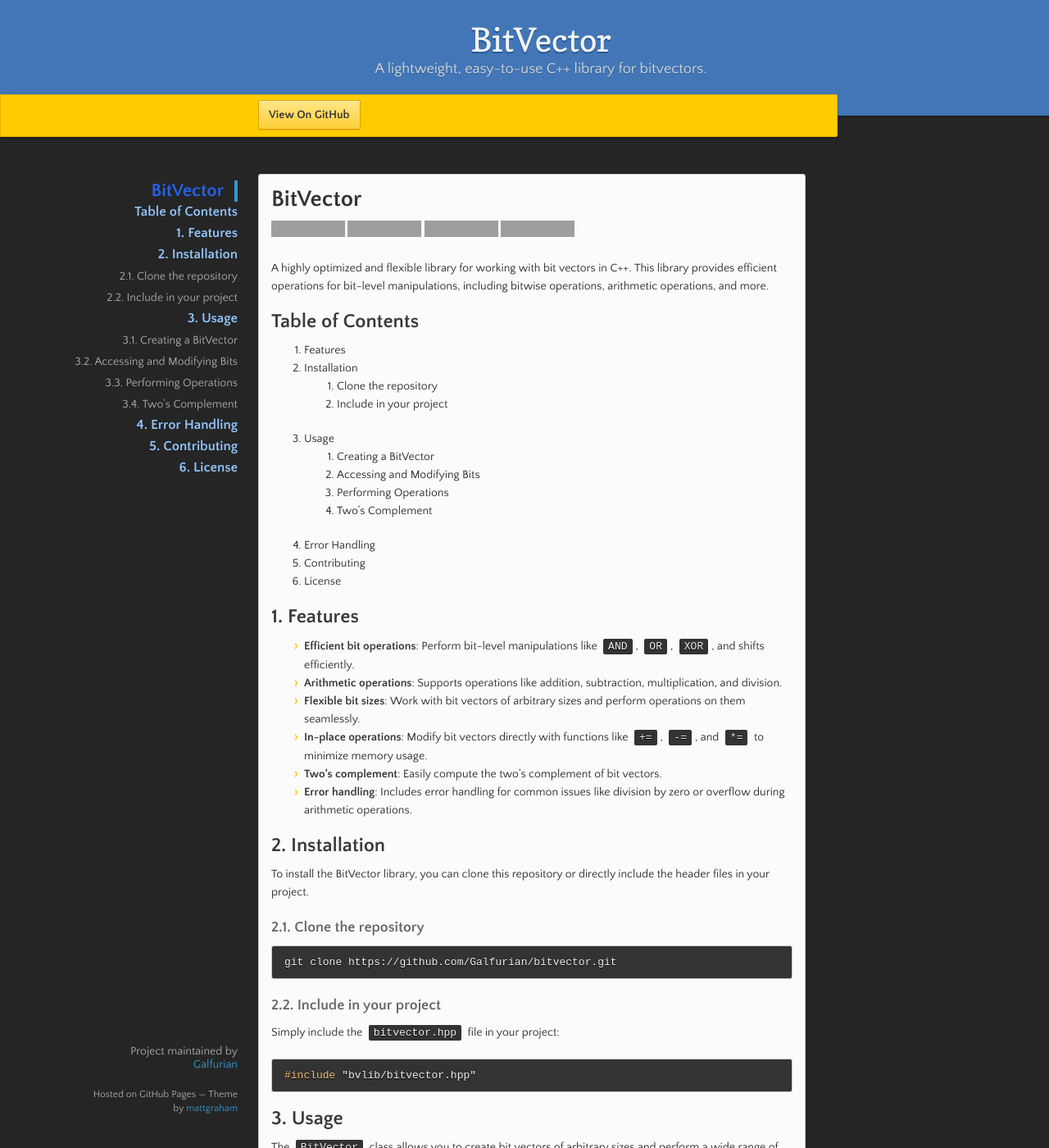
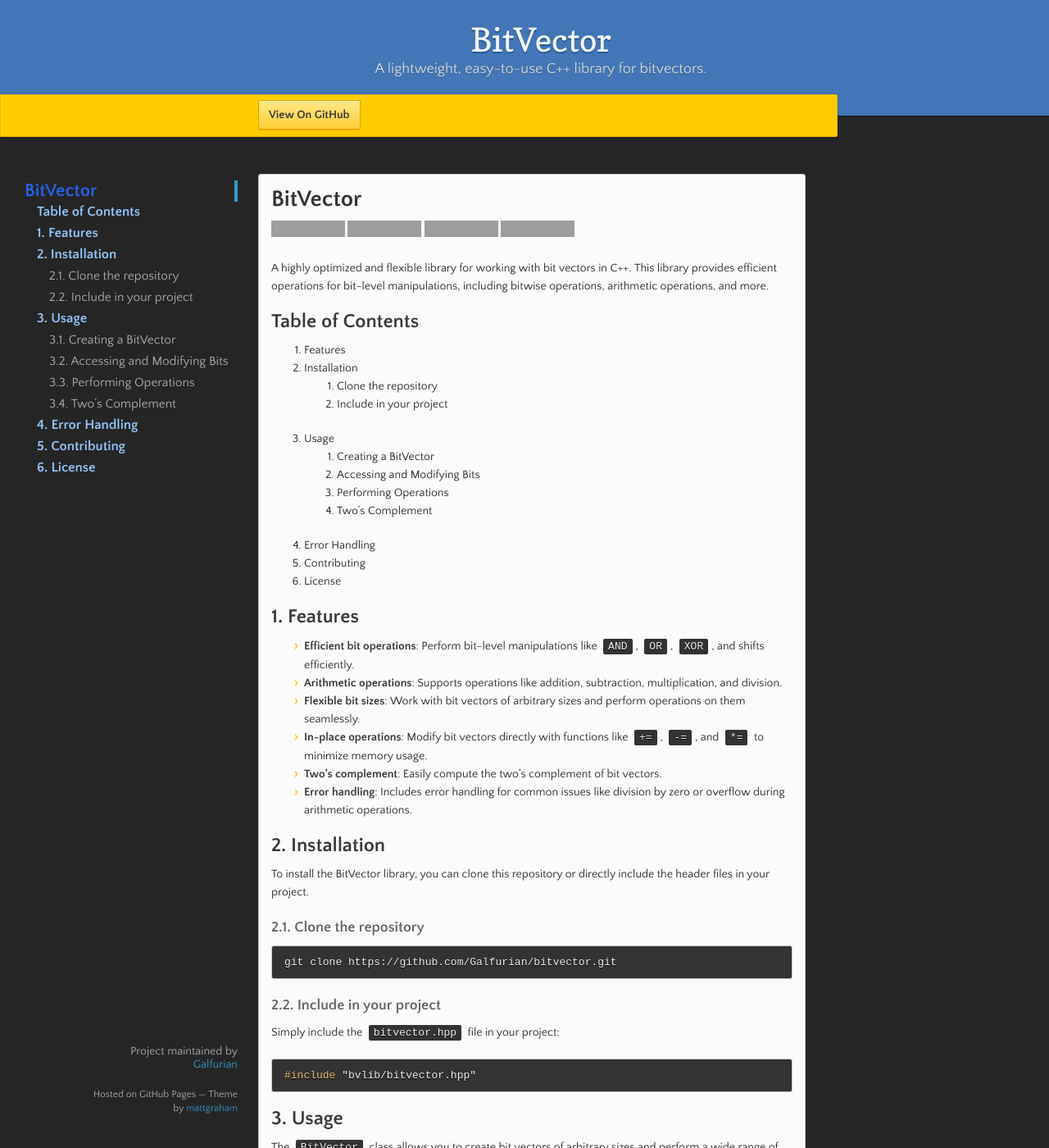
Before and after one commit to Galfurian/bitvector, a Jekyll site: the page built from index.md, in a window 1280 px wide and 1400 px high. Shown: the whole window at 82% size. Built offline with Jekyll 4.4.1, drawn with Linux system fonts in a browser that asks for light colours; our own code applies the rules of GitHub Pages for plain Markdown files; grey boxes are pictures that could not be loaded.

Commit message:
Update scss.

```diff
--- a/_sass/jekyll-theme-leap-day.scss
+++ b/_sass/jekyll-theme-leap-day.scss
@@ -312,7 +312,7 @@
   top: 220px;
   left: 50%;
   margin-left: -650px;
-  text-align: right;
+  text-align: left;
 
   ul {
     list-style: none;
@@ -338,11 +338,20 @@
 
       &.tag-h2 {
         font-size: 1.2em;
+        margin-left: 10px;
+        padding-left: 5px;
 
         a {
           font-weight: bold;
           color: #93C5FD;
         }
+      }
+
+      &.tag-h3 {
+        font-size: 1.1em;
+
+        margin-left: 20px;
+        padding-left: 10px;
       }
     }
 
```
